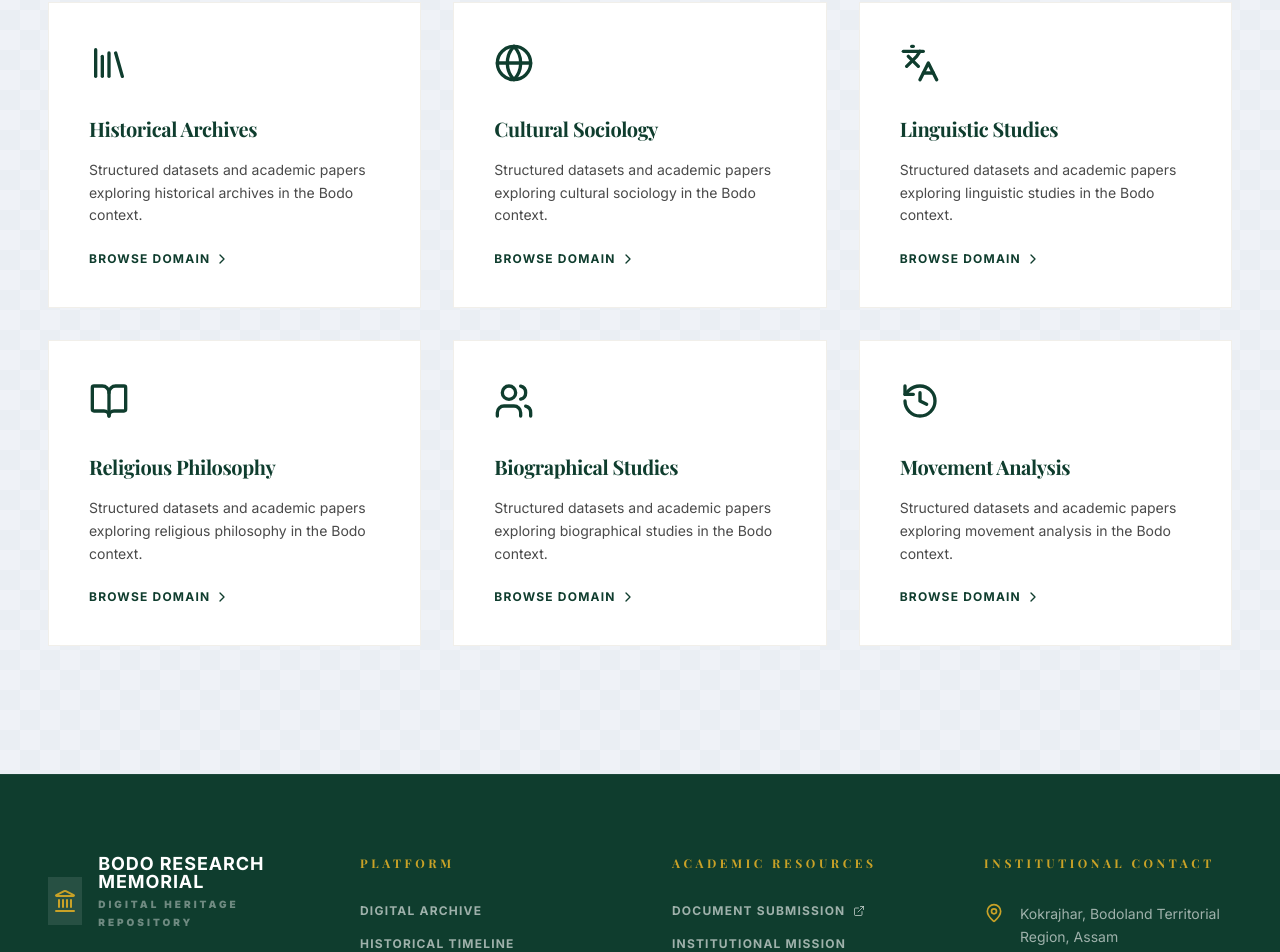
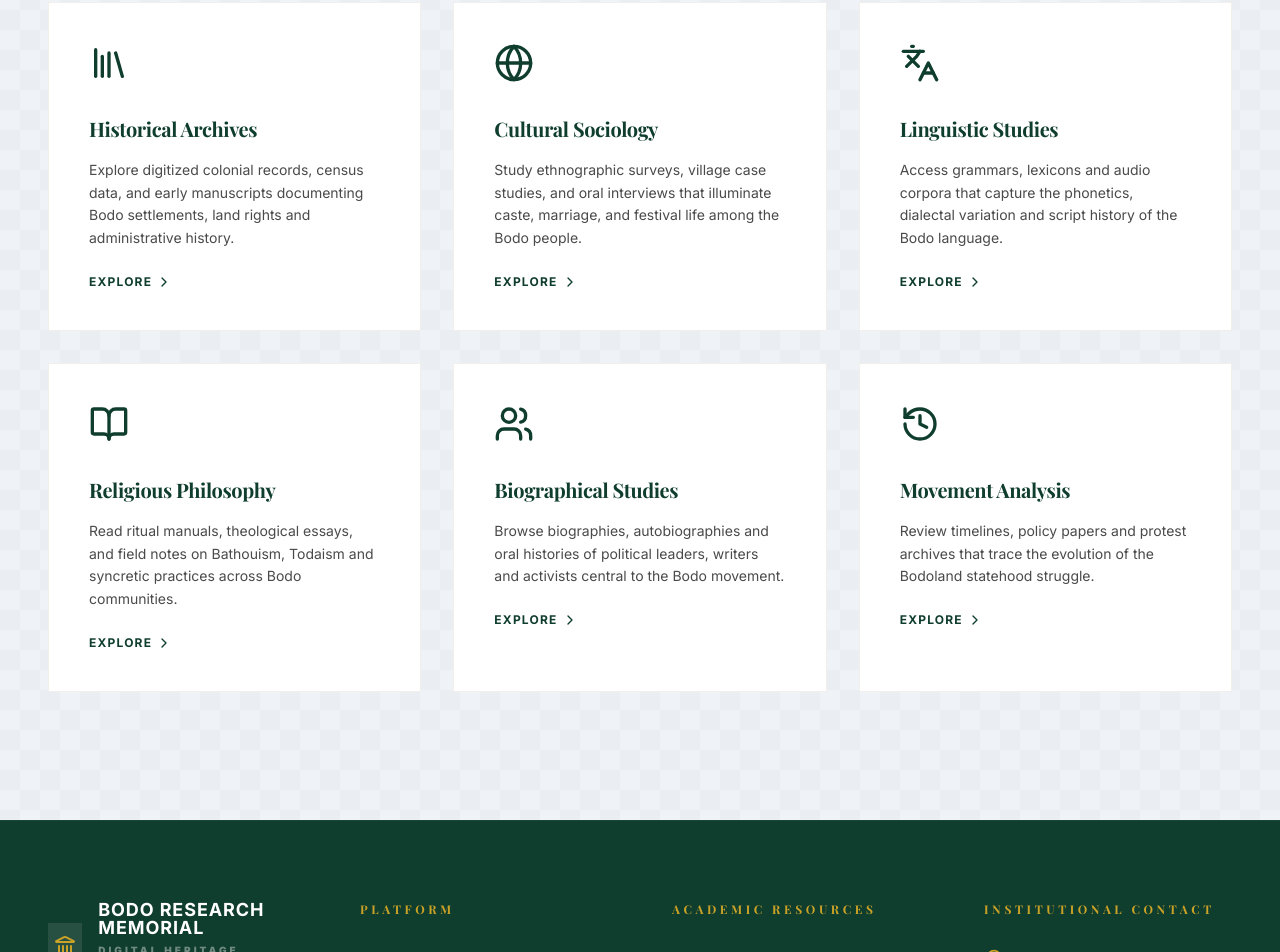
Before and after one commit to CodelithLabs/Bodo-Research-Memorial, a Next.js app: page / in a window 1280 px wide. Shown: the part 2984-3936 px from the top of the page. Built offline with nearby package versions, Linux system fonts and the light colour scheme; a web font is replaced by a local one.

Commit message:
Initial commit: setting up project structure

```diff
--- a/src/app/page.tsx
+++ b/src/app/page.tsx
@@ -198,10 +198,21 @@ export default function HomePage() {
                 <cat.icon className="w-10 h-10 text-primary mb-8 group-hover:scale-110 transition-transform" />
                 <h3 className="text-xl font-bold mb-4">{cat.title}</h3>
                 <p className="text-text-secondary text-sm leading-relaxed mb-6">
-                  Structured datasets and academic papers exploring {cat.title.toLowerCase()} in the Bodo context.
+                  {cat.title === 'Historical Archives' &&
+                    'Explore digitized colonial records, census data, and early manuscripts documenting Bodo settlements, land rights and administrative history.'}
+                  {cat.title === 'Cultural Sociology' &&
+                    'Study ethnographic surveys, village case studies, and oral interviews that illuminate caste, marriage, and festival life among the Bodo people.'}
+                  {cat.title === 'Linguistic Studies' &&
+                    'Access grammars, lexicons and audio corpora that capture the phonetics, dialectal variation and script history of the Bodo language.'}
+                  {cat.title === 'Religious Philosophy' &&
+                    'Read ritual manuals, theological essays, and field notes on Bathouism, Todaism and syncretic practices across Bodo communities.'}
+                  {cat.title === 'Biographical Studies' &&
+                    'Browse biographies, autobiographies and oral histories of political leaders, writers and activists central to the Bodo movement.'}
+                  {cat.title === 'Movement Analysis' &&
+                    'Review timelines, policy papers and protest archives that trace the evolution of the Bodoland statehood struggle.'}
                 </p>
                 <span className="text-primary text-xs font-bold uppercase tracking-widest flex items-center">
-                  Browse Domain <ChevronRight className="ml-1 w-4 h-4 group-hover:translate-x-1 transition-transform" />
+                  Explore <ChevronRight className="ml-1 w-4 h-4 group-hover:translate-x-1 transition-transform" />
                 </span>
               </Link>
             ))}
```
